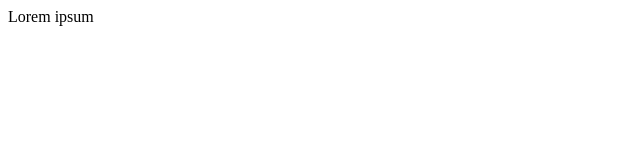
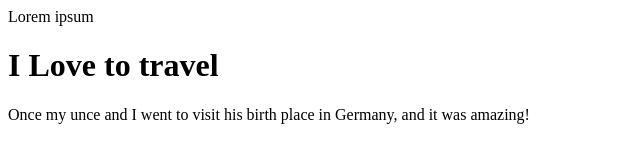
Before and after one commit to ijaziz/HTML-ME-SOMETHING, a plain HTML site: page index.html in a window 1280 px wide. Shown: the whole page, without its empty margins (0-640 px from the left). Drawn offline with Linux system fonts and the light colour scheme.

Commit message:
add topic sentence

```diff
--- a/index.html
+++ b/index.html
@@ -2,8 +2,11 @@
 
 <html>
    <head>
-      <title></title>
+      <title>Wilkommen Auf Deutschland</title>
    </head>
 
-   <body>Lorem ipsum</body>
+   <body>Lorem ipsum
+     <h1 >I Love to travel</h1>
+     <p >Once my unce and I went to visit his birth place in Germany, and it was amazing!</p>
+   </body>
 </html>
```
